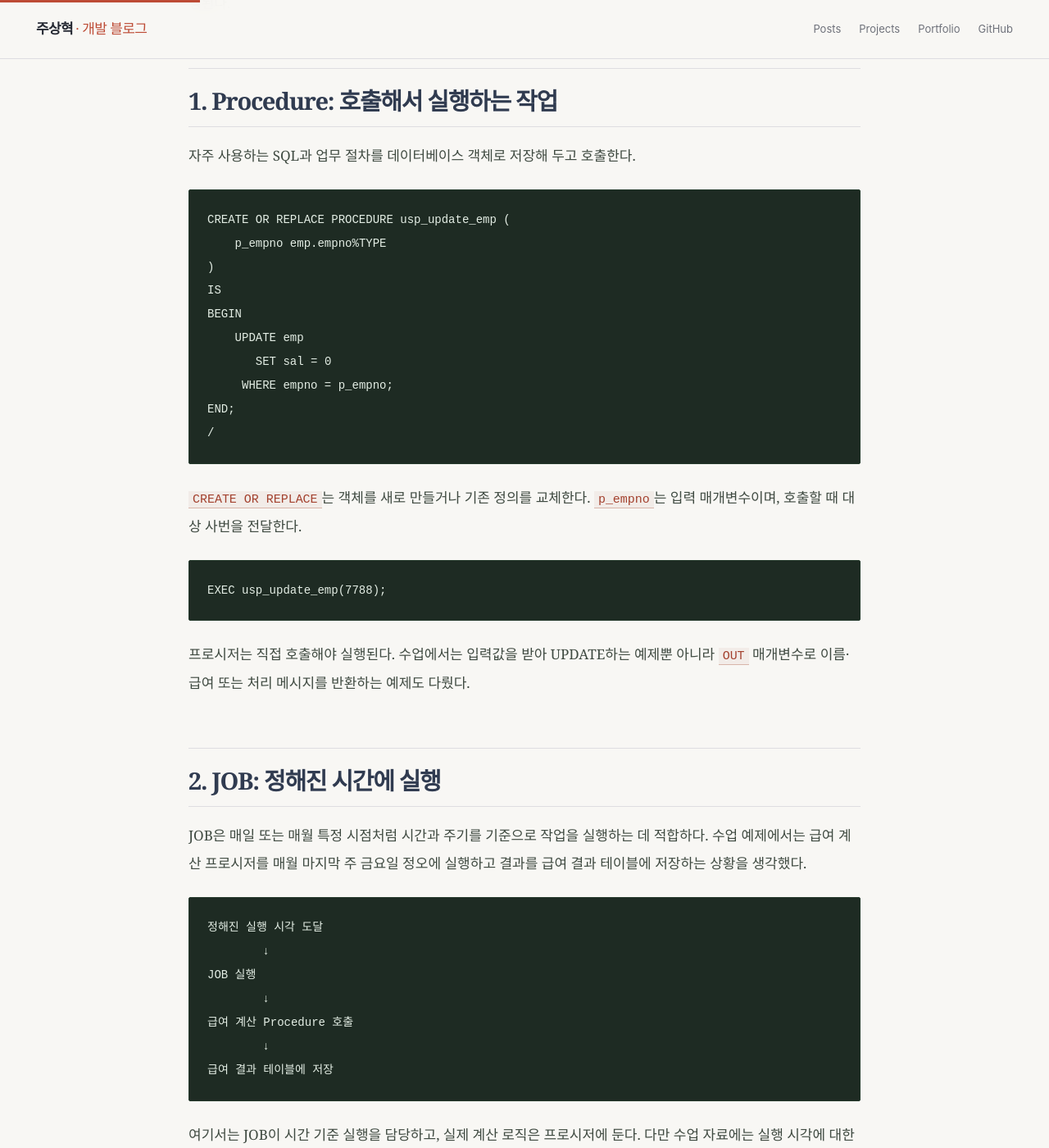
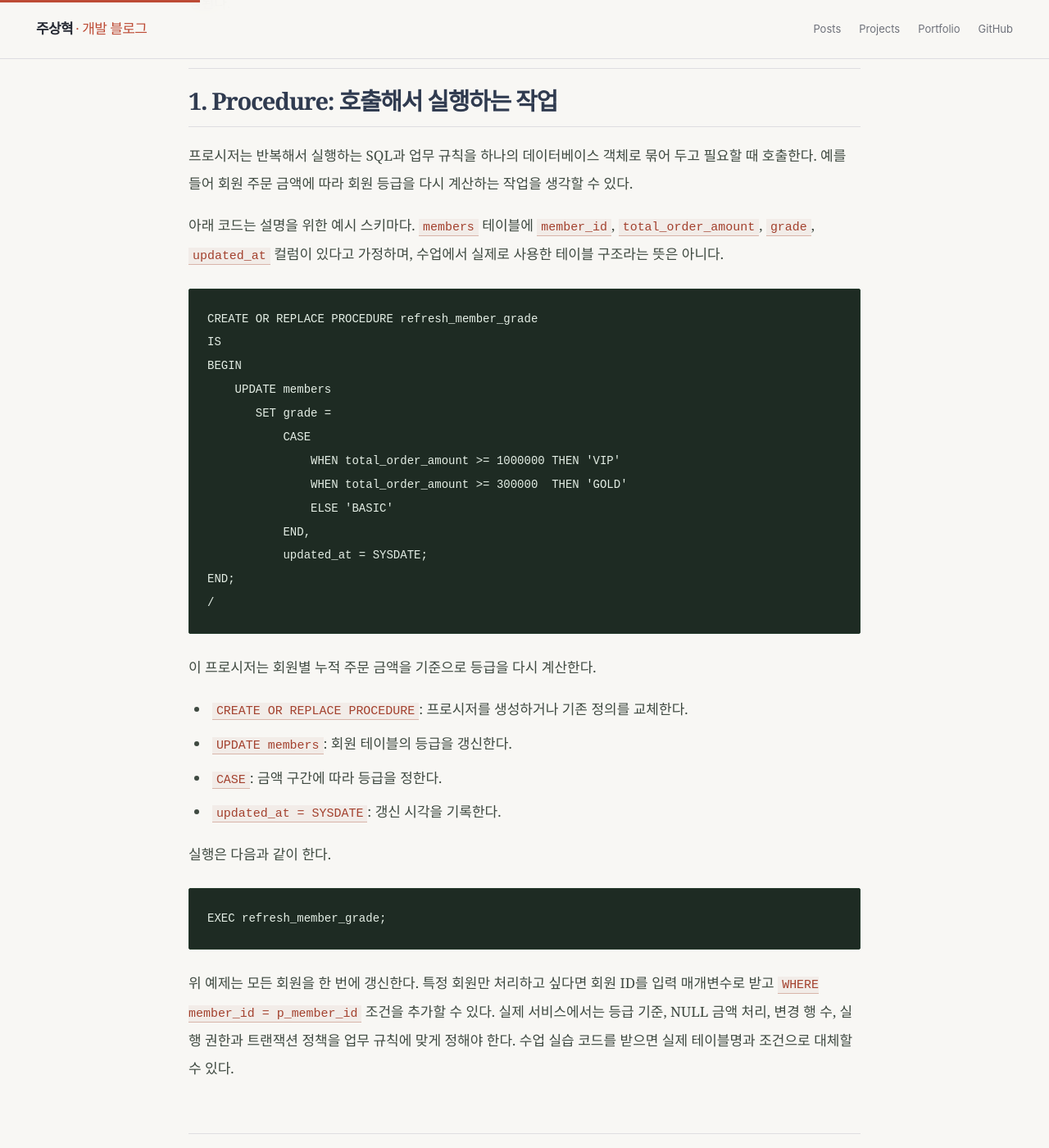
Before and after one commit to zuzusnasna/zuzusnasna.github.io, a Jekyll site: the page built from _posts/2026-10-28-plsql-job-trigger.md, in a window 1280 px wide and 1400 px high, scrolled down 733 px. Shown: the whole window at 82% size. Built offline with Jekyll 4.4.1, drawn with Linux system fonts in a browser that asks for light colours; some of the changed text lies outside the part shown.

Commit message:
docs: add concrete procedure example and fix audit sequence reference

````diff
--- a/_posts/2026-10-28-plsql-job-trigger.md
+++ b/_posts/2026-10-28-plsql-job-trigger.md
@@ -10,28 +10,40 @@ PL/SQL 수업에서 다룬 세 기능은 모두 데이터 처리와 관련 있
 
 ## 1. Procedure: 호출해서 실행하는 작업
 
-자주 사용하는 SQL과 업무 절차를 데이터베이스 객체로 저장해 두고 호출한다.
+프로시저는 반복해서 실행하는 SQL과 업무 규칙을 하나의 데이터베이스 객체로 묶어 두고 필요할 때 호출한다. 예를 들어 회원 주문 금액에 따라 회원 등급을 다시 계산하는 작업을 생각할 수 있다.
+
+아래 코드는 설명을 위한 예시 스키마다. `members` 테이블에 `member_id`, `total_order_amount`, `grade`, `updated_at` 컬럼이 있다고 가정하며, 수업에서 실제로 사용한 테이블 구조라는 뜻은 아니다.
 
 ```sql
-CREATE OR REPLACE PROCEDURE usp_update_emp (
-    p_empno emp.empno%TYPE
-)
+CREATE OR REPLACE PROCEDURE refresh_member_grade
 IS
 BEGIN
-    UPDATE emp
-       SET sal = 0
-     WHERE empno = p_empno;
+    UPDATE members
+       SET grade =
+           CASE
+               WHEN total_order_amount >= 1000000 THEN 'VIP'
+               WHEN total_order_amount >= 300000  THEN 'GOLD'
+               ELSE 'BASIC'
+           END,
+           updated_at = SYSDATE;
 END;
 /
 ```
 
-`CREATE OR REPLACE`는 객체를 새로 만들거나 기존 정의를 교체한다. `p_empno`는 입력 매개변수이며, 호출할 때 대상 사번을 전달한다.
+이 프로시저는 회원별 누적 주문 금액을 기준으로 등급을 다시 계산한다.
+
+- `CREATE OR REPLACE PROCEDURE`: 프로시저를 생성하거나 기존 정의를 교체한다.
+- `UPDATE members`: 회원 테이블의 등급을 갱신한다.
+- `CASE`: 금액 구간에 따라 등급을 정한다.
+- `updated_at = SYSDATE`: 갱신 시각을 기록한다.
+
+실행은 다음과 같이 한다.
 
 ```sql
-EXEC usp_update_emp(7788);
+EXEC refresh_member_grade;
 ```
 
-프로시저는 직접 호출해야 실행된다. 수업에서는 입력값을 받아 UPDATE하는 예제뿐 아니라 `OUT` 매개변수로 이름·급여 또는 처리 메시지를 반환하는 예제도 다뤘다.
+위 예제는 모든 회원을 한 번에 갱신한다. 특정 회원만 처리하고 싶다면 회원 ID를 입력 매개변수로 받고 `WHERE member_id = p_member_id` 조건을 추가할 수 있다. 실제 서비스에서는 등급 기준, NULL 금액 처리, 변경 행 수, 실행 권한과 트랜잭션 정책을 업무 규칙에 맞게 정해야 한다. 수업 실습 코드를 받으면 실제 테이블명과 조건으로 대체할 수 있다.
 
 ## 2. JOB: 정해진 시간에 실행
 
````
Also changed, not shown: other parts of _posts/2026-10-28-plsql-job-trigger.md (+3 -3 lines).
